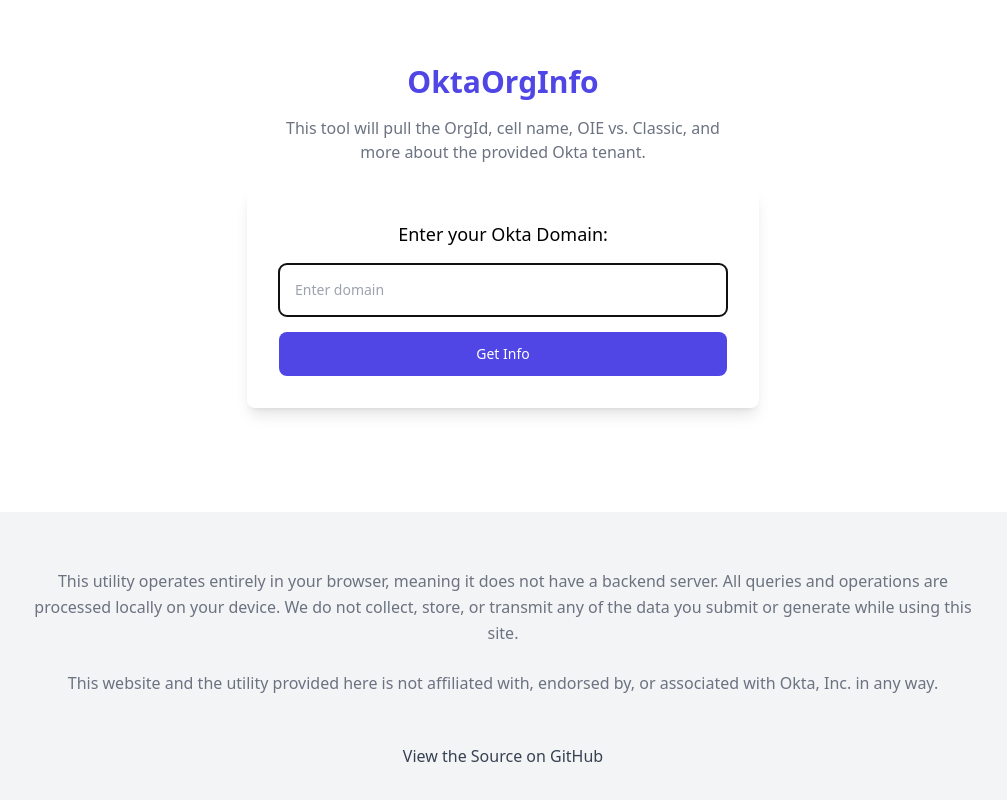
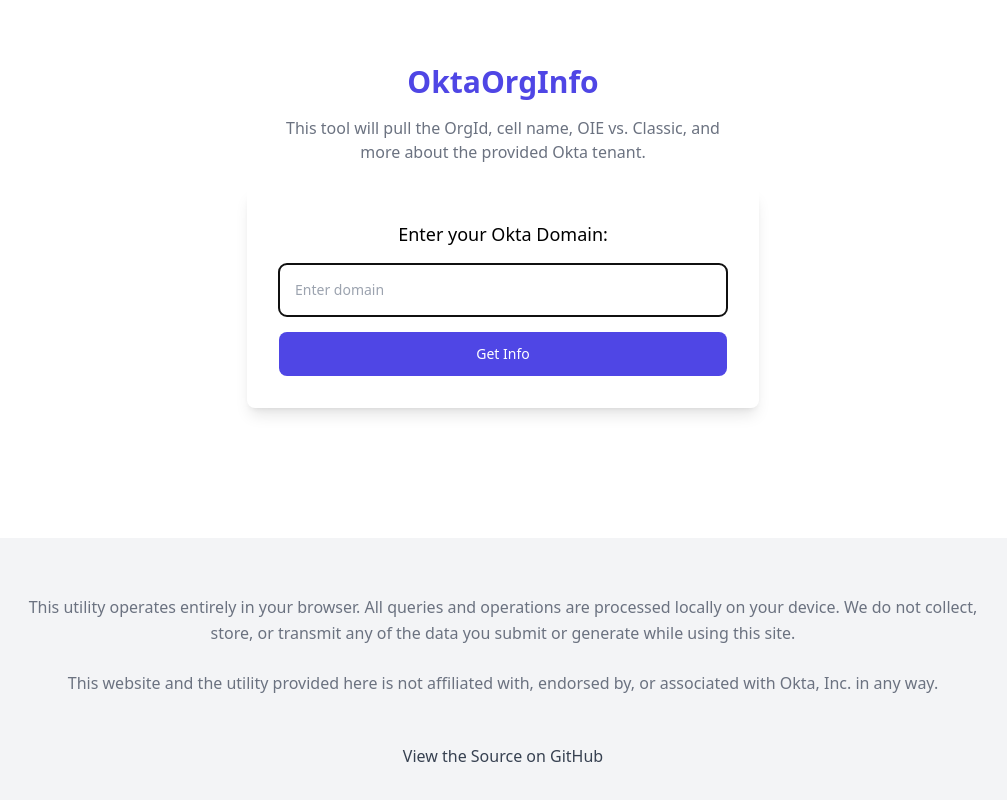
Before and after one commit to dlamkins/OktaOrgInfo, a React (Create React App) app: page / in a window 1280 px wide. Shown: the whole page, without its empty margins (137-1144 px from the left). Built offline with nearby package versions, Linux system fonts and the light colour scheme.

Commit message:
Wording was a bit weird in the footer, so I've fixed that.  Also added site verification so that we can be indexed by Google.

```diff
--- a/public/index.html
+++ b/public/index.html
@@ -1,6 +1,7 @@
 <!DOCTYPE html>
 <html lang="en">
   <head>
+    <meta name="google-site-verification" content="iaSj-HW7KMJNnHQkm0cexFLODR-3Iday65SOPKERW0U" />
     <meta charset="utf-8" />
     <meta name="viewport" content="width=device-width, initial-scale=1" />
     <meta
--- a/src/Footer.js
+++ b/src/Footer.js
@@ -4,7 +4,7 @@
     <footer className="bg-gray-100 dark:bg-gray-900">
         <div className="mx-auto max-w-5xl px-4 py-8 sm:px-6 lg:px-8">
             <p className="mx-auto mt-6 text-center leading-relaxed text-gray-500 dark:text-gray-400">
-                This utility operates entirely in your browser, meaning it does not have a backend server. All queries and operations are processed locally on your device. We do not collect, store, or transmit any of the data you submit or generate while using this site.
+                This utility operates entirely in your browser. All queries and operations are processed locally on your device. We do not collect, store, or transmit any of the data you submit or generate while using this site.
             </p>
 
             <p className="mx-auto mt-6 text-center leading-relaxed text-gray-500 dark:text-gray-400">
```
